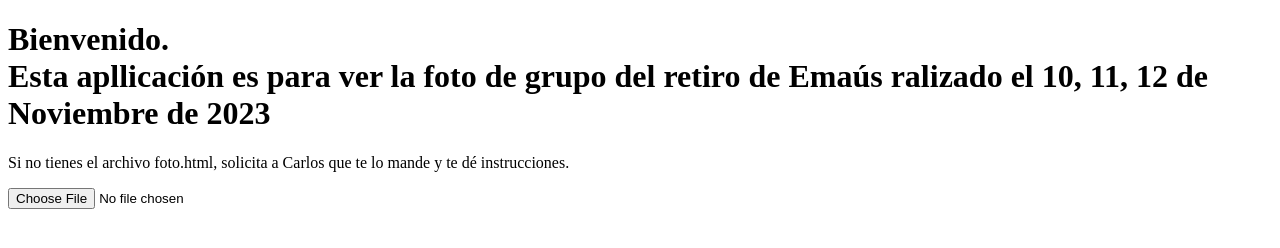
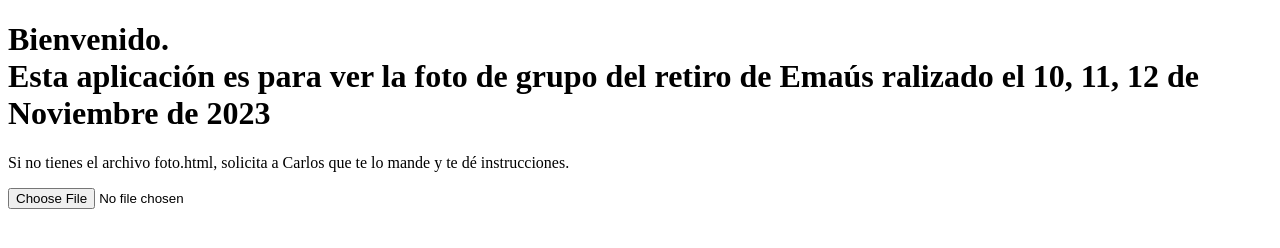
Before and after one commit to angelussantaines/iconos, a plain HTML site: page index_1.html in a window 1280 px wide. Drawn offline with Linux system fonts and the light colour scheme.

Commit message:
Add files via upload

```diff
--- a/index_1.html
+++ b/index_1.html
@@ -5,7 +5,7 @@
     <link rel="manifest" href="https://angelussantaines.github.io/iconos/manifest.json">
 </head>
 <body>
-    <h1>Bienvenido. <br>Esta apllicación es para ver la foto de grupo del retiro de Emaús ralizado el 10, 11, 12 de Noviembre de 2023</h1>
+    <h1>Bienvenido. <br>Esta aplicación es para ver la foto de grupo del retiro de Emaús ralizado el 10, 11, 12 de Noviembre de 2023</h1>
     <p></p>
     <p>Si no tienes el archivo foto.html, solicita a Carlos que te lo mande y te dé instrucciones.</p>
 
```
